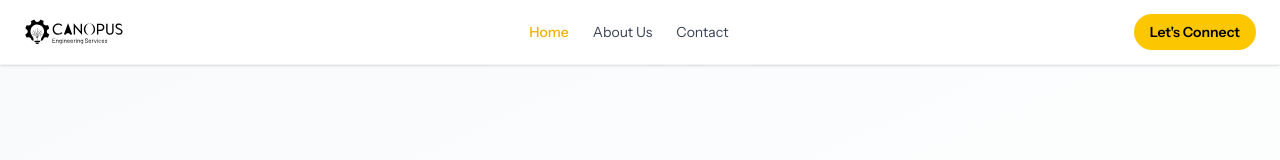
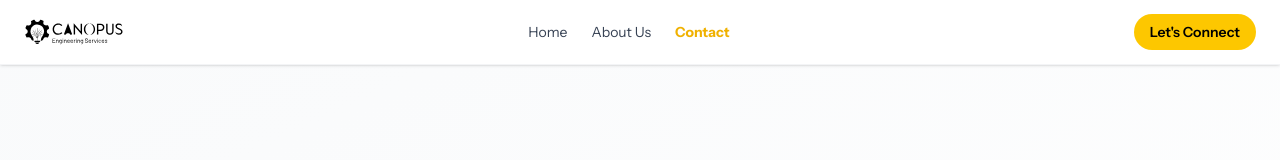
Before and after one commit to ashishmohapatra240/can-opus, a Next.js app: page /contact in a window 1280 px wide. Shown: the top 160 px of the page. Built offline with nearby package versions, Linux system fonts and the light colour scheme.

Commit message:
feat: enhance Header component to highlight active navigation links based on current page

```diff
--- a/app/components/Header.tsx
+++ b/app/components/Header.tsx
@@ -3,6 +3,7 @@
 import Link from 'next/link';
 import Image from 'next/image';
 import { useState } from 'react';
+import { usePathname } from 'next/navigation';
 
 export default function Header() {
   const [isMobileMenuOpen, setIsMobileMenuOpen] = useState(false);
@@ -10,6 +11,11 @@ export default function Header() {
   const toggleMobileMenu = () => {
     setIsMobileMenuOpen(!isMobileMenuOpen);
   };
+
+  const pathname = usePathname();
+  const isHomePage = pathname === '/';
+  const isAboutPage = pathname === '/about';
+  const isContactPage = pathname === '/contact';
 
   return (
     <header className="sticky top-0 w-full z-50 bg-white border-b border-gray-100 shadow-sm">
@@ -23,19 +29,19 @@ export default function Header() {
             <nav className="flex items-center space-x-6">
               <Link
                 href="/"
-                className="text-yellow-500 font-medium hover:text-yellow-600 transition-colors text-sm font-sans"
+                className={`text-gray-700 hover:text-yellow-600 transition-colors text-sm font-sans ${isHomePage ? 'text-yellow-500 font-bold' : 'text-gray-700 hover:text-yellow-500'}`}
               >
                 Home
               </Link>
               <Link
                 href="/about"
-                className="text-gray-700 hover:text-yellow-500 transition-colors text-sm font-sans"
+                className={`text-gray-700 hover:text-yellow-500 transition-colors text-sm font-sans ${isAboutPage ? 'text-yellow-500 font-bold' : 'text-gray-700 hover:text-yellow-500'}`}
               >
                 About Us
               </Link>
               <Link
                 href="/contact"
-                className="text-gray-700 hover:text-yellow-500 transition-colors text-sm font-sans"
+                className={`text-gray-700 hover:text-yellow-500 transition-colors text-sm font-sans ${isContactPage ? 'text-yellow-500 font-bold' : 'text-gray-700 hover:text-yellow-500'}`}
               >
                 Contact
               </Link>
```
